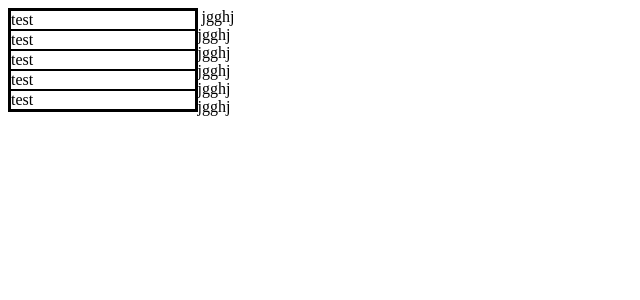
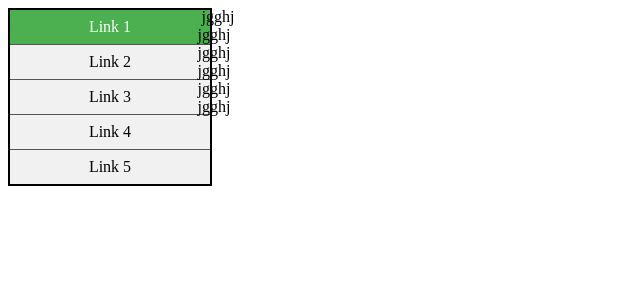
Before and after one commit to QuasarX1/Shallow-Blue-Testing, a Flask app: page /test in a window 1280 px wide. Shown: the top 300 px of the page, without its empty margins (0-640 px from the left). Run offline with Flask 2, Linux system fonts and the light colour scheme.

Commit message:
Added a test nav bar with a style sheet to the website

```diff
--- a/Shallow Blue Website/app.py
+++ b/Shallow Blue Website/app.py
@@ -19,7 +19,7 @@ def hello():
 @app.route('/test')
 def test():
     """Renders a test page."""
-    return  render_template("MainPage.html")
+    return  render_template("MainPage.html", pageTitle = "test page", url = "/test")
 
 if __name__ == '__main__':
     import os
@@ -28,4 +28,4 @@ if __name__ == '__main__':
         PORT = int(os.environ.get('SERVER_PORT', '5555'))
     except ValueError:
         PORT = 5555
-    app.run(HOST, PORT)
+    app.run(HOST, PORT, threaded = True, debug = True)
--- /dev/null
+++ b/Shallow Blue Website/static/content/ShallowBlueStyles.css
@@ -0,0 +1,36 @@
+/*Nav Bar*/
+.navBar_ul
+{
+    list-style-type: none;
+    margin: 0;
+    padding: 0;
+    width: 200px;
+    background-color: #f1f1f1;
+    border: 2px solid black;
+}
+
+.navBar_ul li a {
+display: block;
+color: #000;
+padding: 8px 16px;
+text-decoration: none;
+}
+
+.navBar_ul li {
+text-align: center;
+border-bottom: 1px solid #555;
+}
+
+.navBar_ul li:last-child {
+    border-bottom: none;
+}
+
+.navBar_ul li a.active {
+    background-color: #4CAF50;
+    color: white;
+}
+
+.navBar_ul li a:hover:not(.active) {
+    background-color: #555;
+    color: white;
+}
--- a/Shallow Blue Website/templates/MainTemplate.html
+++ b/Shallow Blue Website/templates/MainTemplate.html
@@ -1,18 +1,19 @@
 <!DOCTYPE html>
 
-<html lang="en" xmlns="http://www.w3.org/1999/xhtml">
+<html lang="en" xmlns="http://www.w3.org/1999/xhtml" style=" padding:0px; margin:0px">
 <head>
+    <link rel="stylesheet" type="text/css" href="/static/content/ShallowBlueStyles.css">
     <meta charset="utf-8" />
     <title>{{pageTitle}}</title>
 </head>
 <body>
-    <aside style="float:left; width:15%">
-        <ul style="border:2px solid black; list-style-type:none; margin:0; padding:0">
-            <li style="border:1px solid black; display:block">test</li>
-            <li style="border:1px solid black; display:block">test</li>
-            <li style="border:1px solid black; display:block">test</li>
-            <li style="border:1px solid black; display:block">test</li>
-            <li style="border:1px solid black; display:block">test</li>
+     <aside style="float:left; width:15%; padding:0px; margin:0px">
+        <ul class="navBar_ul" style=" padding:0px; margin:0px">
+            <li><a class="{% if url == url_for('test') %}active{% endif %}" href="{{url_for('test')}}">Link 1</a></li>
+            <li><a href="">Link 2</a></li>
+            <li><a href="">Link 3</a></li>
+            <li><a href="">Link 4</a></li>
+            <li><a href="">Link 5</a></li>
         </ul>
     </aside>
     {% block body %}{% endblock %}
```
Also changed, not shown: 2 other files.
